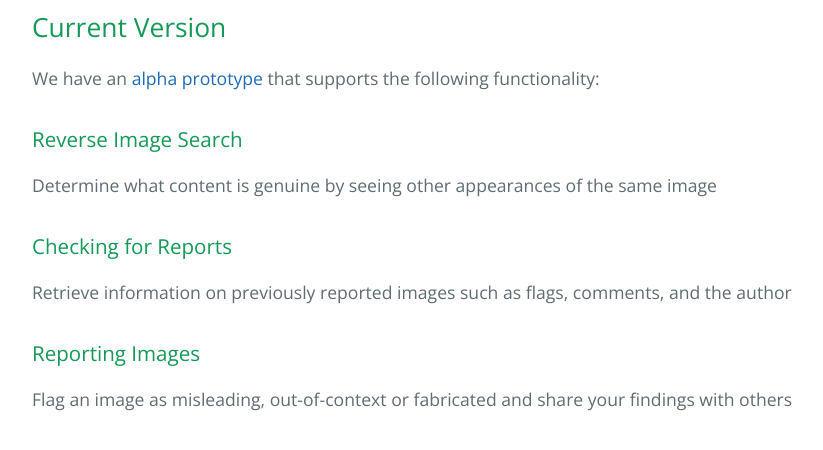
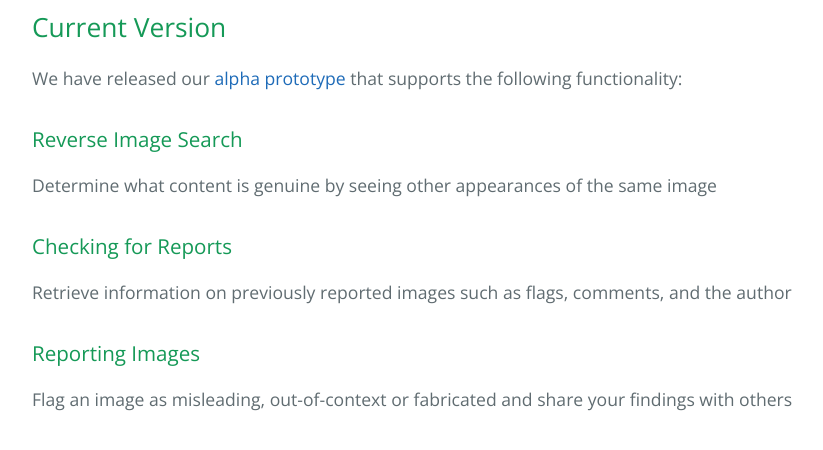
Before and after one commit to rzere/DejaVu, a Jekyll site: the page built from docs/index.md, in a window 1280 px wide and 900 px high, scrolled down 1242 px, cut to the strip 194-690 px from the top of the window. Shown: the top 450 px of the strip, without its empty margins (192-1015 px from the left). Built offline with Jekyll 4.4.1, drawn with Linux system fonts in a browser that asks for light colours; our own code applies the rules of GitHub Pages for plain Markdown files.

Commit message:
minor web tweaks

```diff
--- a/docs/_layouts/default.html
+++ b/docs/_layouts/default.html
@@ -27,7 +27,7 @@
 
     <header class="page-header" role="banner">
       <!-- <img class="project-name">{{ page.title | default: site.title | default: site.github.repository_name }}</img> -->
-      <a href = "https://rzere.github.io/DejaVu"><img src= "assets/img/dejavu_small.png" class="center"/></a>
+      <div class=center><a href = "https://rzere.github.io/DejaVu"><img src= "assets/img/dejavu_small.png"/></a></div>
       <h2 class="project-tagline">{{ page.description | default: site.description | default: site.github.project_tagline }}</h2>
       {% if site.github.is_project_page %}
         <a href="{{ site.github.repository_url }}" class="btn">View on GitHub</a>
--- a/docs/index.md
+++ b/docs/index.md
@@ -38,7 +38,7 @@
 
 ## Current Version
 
-We have an [alpha prototype](https://github.com/rzere/DejaVu/) that supports the following functionality:
+We have released our [alpha prototype](https://github.com/rzere/DejaVu/) that supports the following functionality:
 ### Reverse Image Search
 Determine what content is genuine by seeing other appearances of the same image
 ### Checking for Reports
```
